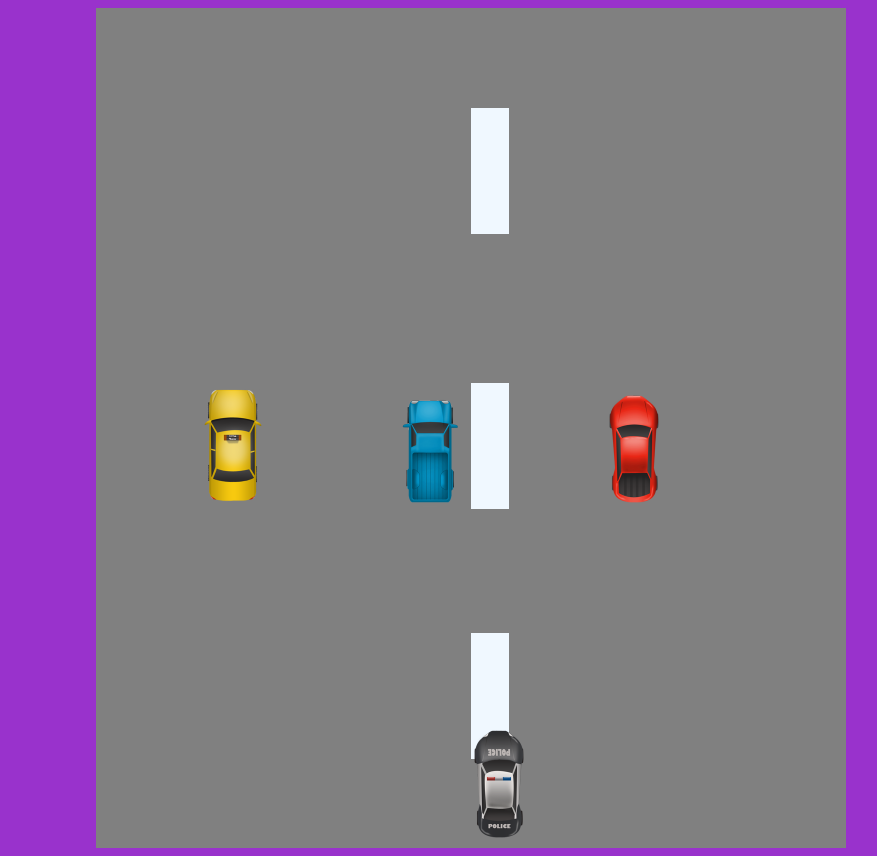
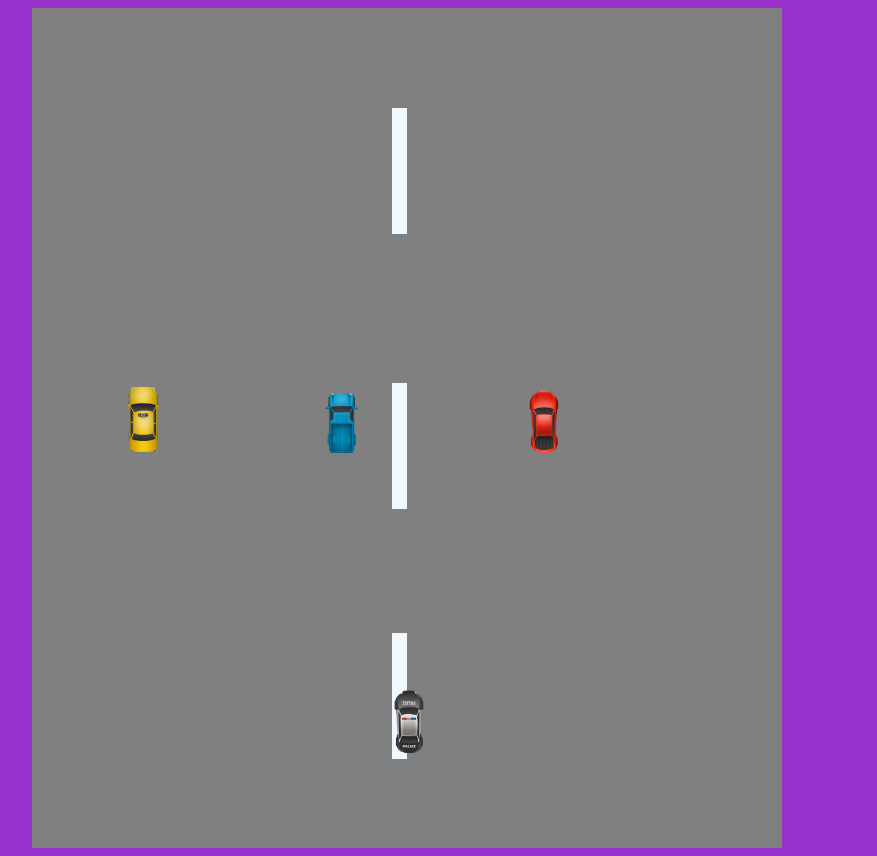
Before and after one commit to hamadk96/MI2, a plain HTML site: page Spel/index.html in a window 1280 px wide. Shown: the whole page, without its empty margins (177-1054 px from the left). Drawn offline with Linux system fonts and the light colour scheme.

Commit message:
Add files via upload

```diff
--- a/Spel/AutoSpel.css
+++ b/Spel/AutoSpel.css
@@ -1,7 +1,7 @@
 body{
     background: darkorchid;
     height: 100%;
-    width: 100%;
+    width: 90%;
 }
 
 #spel{
@@ -18,8 +18,8 @@ body{
     position: absolute;
     background: url("img/Police.png");
     background-size: contain;
-    width: 128px;
-    height: 128px;
+    width: 75px;
+    height: 75px;
     top: 710px;
     left: 340px;
  }
@@ -28,8 +28,8 @@ body{
     position: absolute;
     background-image: url("img/taxi.png");
     background-size: contain;
-    width: 128px;
-    height: 128px;
+    width: 75px;
+    height: 75px;
     left: 75px;
 
 }
@@ -37,8 +37,8 @@ body{
     position: absolute;
     background-image: url("img/Mini_truck.png");
     background-size: contain;
-    width: 128px;
-    height: 128px;
+    width: 75px;
+    height: 75px;
     left: 275px;
 
 }
@@ -46,17 +46,17 @@ body{
     position: absolute;
     background-image: url("img/Audi.png");
     background-size: contain;
-    width: 128px;
-    height: 128px;
+    width: 75px;
+    height: 75px;
     left: 475px;
 
 }
 #lijn1, #lijn2, #lijn3{
     position: absolute;
     z-index: -5;
-    left: 50%;
+    left: 48%;
     height: 15%;
-    width: 5%;
+    width: 2%;
     background-color: aliceblue;
 
 
--- a/Spel/AutoSpel.js
+++ b/Spel/AutoSpel.js
@@ -4,6 +4,8 @@ $(function () {
 var spel = $('#spel');
 var spelHeight = parseInt(spel.Height - "px");
 var spelWidth = parseInt(spel.Width);
+
+var auto = $('#auto1');
 
 var auto1 = $('#auto2');
 var auto1Width = parseInt(auto1.css('left'));
@@ -26,31 +28,62 @@ var lijn2Height = parseInt(lijn2.css('top'));
 var lijn3 = $('#lijn3');
 var lijn3Height = parseInt(lijn3.css('top'));
 
+var music = $('#audioDemo');
+
+
 var snelheid = 3;
 var lijnSnelheid = 5;
+var score = 0;
+var verloren = false;
+
 
 var hetSpel = setInterval(function()
 {
 
+    if(Botsing(auto,auto1,auto2,auto3))
+    {
+        clearInterval(hetSpel);
+        clearInterval(bewegen);
+        $.each($('audio'), function () {
+            this.pause();
+        });
+
+    }
+
 
     var auto1HPos = parseInt(auto1.css('top'));
+    var auto1WPos = parseInt(auto1.css('left'));
+
     var auto2HPos = parseInt(auto2.css('top'));
+    var auto2WPos = parseInt(auto2.css('left'));
+
     var auto3HPos = parseInt(auto3.css('top'));
+    var auto3WPos = parseInt(auto3.css('left'));
+
     var lijn1HPos = parseInt(lijn1.css('top'));
     var lijn2HPos = parseInt(lijn2.css('top'));
     var lijn3HPos = parseInt(lijn3.css('top'));
 
+
+
+
+
+
     if(auto1HPos > 700)
     {
         auto1HPos = lijn1Height -100;
+        auto1.css('left',Math.floor((Math.random() * 200) + 1));
+
     }
     if(auto2HPos > 700)
     {
         auto2HPos = lijn1Height -100;
+        auto2.css('left',Math.floor((Math.random() * 580) + 280));
     }
     if(auto3HPos > 700)
     {
         auto3HPos = lijn1Height -100;
+        auto3.css('left',Math.floor((Math.random() * 660) + 501));
     }
     if(lijn1HPos > 700)
     {
@@ -71,8 +104,85 @@ var hetSpel = setInterval(function()
     lijn1.css('top', lijn1HPos + lijnSnelheid);
     lijn2.css('top', lijn2HPos + lijnSnelheid);
     lijn3.css('top', lijn3HPos + lijnSnelheid);
+
+
 },40);
 
 
 
+        music.get(0).play();
+        music.prop('volume', 0.3);
+
+        music.hide();
+
+
+
+
+    maxValue = spel.width() - auto.width(),
+        keysPressed = {},
+        distancePerIteration = 3;
+
+    function calculateNewValue(oldValue, keyCode1, keyCode2) {
+        var newValue = parseInt(oldValue, 10)
+            - (keysPressed[keyCode1] ? distancePerIteration : 0)
+            + (keysPressed[keyCode2] ? distancePerIteration : 0);
+        return newValue < 0 ? 0 : newValue > maxValue ? maxValue : newValue;
+    }
+
+    $(window).keydown(function(event) { keysPressed[event.which] = true; });
+    $(window).keyup(function(event) { keysPressed[event.which] = false; });
+
+    var bewegen = setInterval(function() {
+        auto.css({
+            left: function(index ,oldValue) {
+                return calculateNewValue(oldValue, 37, 39);
+            },
+            top: function(index, oldValue) {
+                return calculateNewValue(oldValue, 38, 40);
+            }
+        });
+    }, 20);
+
+
+    setInterval(function()
+    {
+        snelheid++;
+        lijnSnelheid++;
+
+    },10000);
+
+
+    /**
+     * @return {boolean}
+     */
+    function Botsing($_auto1,$_auto2,$_auto3,$_auto4)
+    {
+        //[x,y,width,height]
+        var auto1P = [parseInt($_auto1.css('left')),parseInt($_auto1.css('top')),$_auto1.outerWidth(true)-23,$_auto1.outerHeight(true)-5];
+        var auto2P = [parseInt($_auto2.css('left')),parseInt($_auto2.css('top')),$_auto2.outerWidth(true)-23,$_auto1.outerHeight(true)-5];
+        var auto3P = [parseInt($_auto3.css('left')),parseInt($_auto3.css('top')),$_auto3.outerWidth(true)-23,$_auto1.outerHeight(true)-5];
+        var auto4P = [parseInt($_auto4.css('left')),parseInt($_auto4.css('top')),$_auto4.outerWidth(true)-23,$_auto1.outerHeight(true)-5];
+
+
+
+        //checken of spelerauto botst met 3 andere auto's
+        if(auto1P[0] < auto2P[0] + auto2P[2] && auto1P[0] + auto1P[2] > auto2P[0] && auto1P[1] < auto2P[1] + auto2P[3] && auto1P[3] + auto1P[1] > auto2P[1])
+        {
+            return true;
+        }
+        else if(auto1P[0] < auto3P[0] + auto3P[2] && auto1P[0] + auto1P[2] > auto3P[0] && auto1P[1] < auto3P[1] + auto3P[3] && auto1P[3] + auto1P[1] > auto3P[1])
+        {
+            return true;
+        }
+        else if(auto1P[0] < auto4P[0] + auto4P[2] && auto1P[0] + auto1P[2] > auto4P[0] && auto1P[1] < auto4P[1] + auto4P[3] && auto1P[3] + auto1P[1] > auto4P[1])
+        {
+            return true;
+        }
+        else
+        {
+            return false;
+        }
+    }
+
+
 });
--- a/Spel/index.html
+++ b/Spel/index.html
@@ -8,6 +8,10 @@
 
 </head>
 <body>
+<audio id="audioDemo" controls preload="none">
+    <source src="music.mp3" type="audio/mpeg">
+
+</audio>
 <div id="spel">
 
     <div id="auto1"></div>
@@ -20,6 +24,7 @@
 
 
 </div>
+<div id="score"></div>
 <script type="text/javascript" src="jquery-3.2.1.js"></script>
 <script type="text/javascript" src="jquery-3.2.1.min.js"></script>
 <script type="text/javascript" src="AutoSpel.js"></script>
```
Also changed, not shown: 1 other file.
